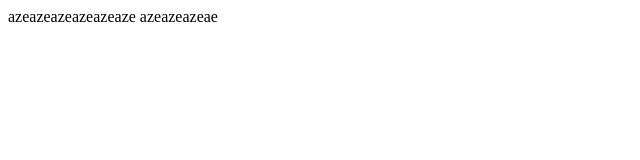
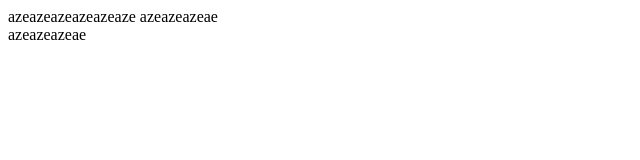
Before and after one commit to nidou-bt/branch, a plain HTML site: page index.html in a window 1280 px wide. Shown: the full height of the page, 0-640 px from the left. Drawn offline with Linux system fonts and the light colour scheme.

Commit message:
3rd commit

```diff
--- a/index.html
+++ b/index.html
@@ -9,5 +9,8 @@
 <body>
   azeazeazeazeazeaze
   azeazeazeae
+  <div>
+    azeazeazeae
+  </div>
 </body>
 </html>
```
